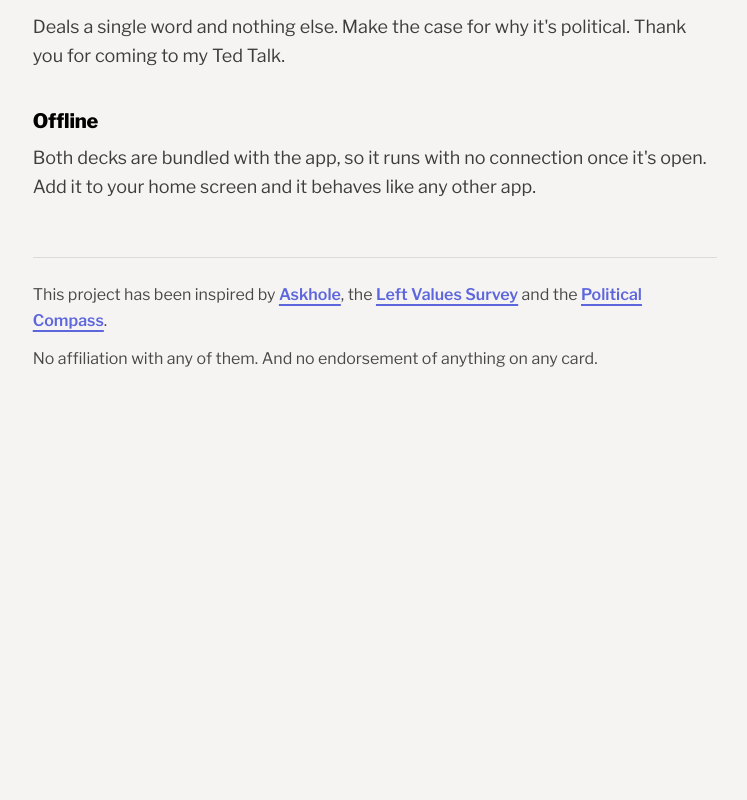
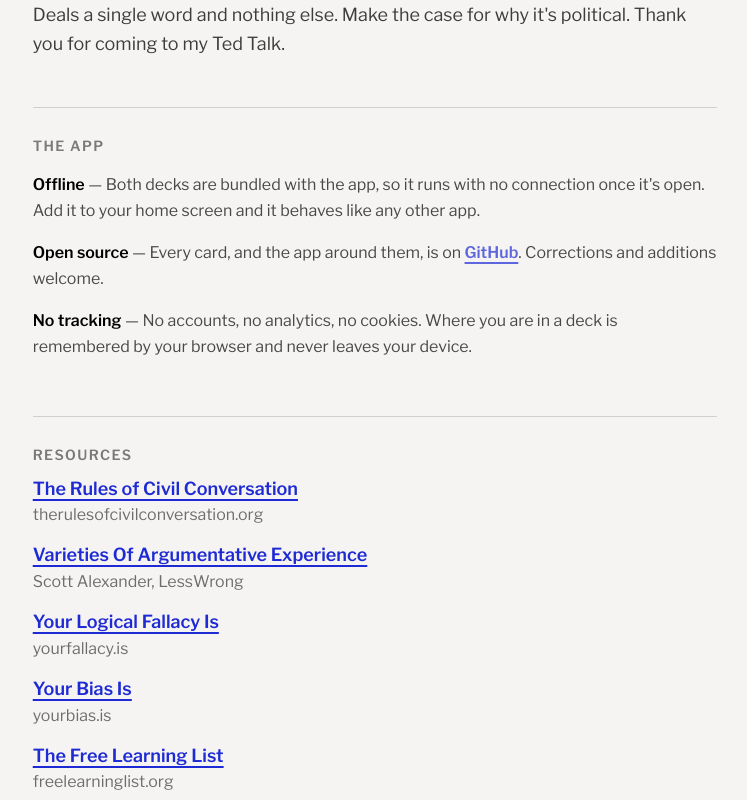
Before and after one commit to kleinlennart/polihole, a Next.js app: page /polihole/about in a window 1280 px wide. Shown: the part 500-1300 px from the top of the page, without its empty margins (265-1012 px from the left). Before the commit the page ends 904 px from the top, so only its background shows below. Built offline with nearby package versions, Linux system fonts and the light colour scheme.

Commit message:
add resources

```diff
--- a/app/about/page.tsx
+++ b/app/about/page.tsx
@@ -5,6 +5,25 @@ import { content } from "@/lib/content";
 import { RichText } from "@/components/rich-text";
 
 const copy = content.about;
+
+const linkClass =
+  "font-semibold text-[var(--link)] underline decoration-2 underline-offset-4 focus-visible:outline focus-visible:outline-2 focus-visible:outline-offset-2";
+
+/** Every link in `about.links`, ready to be dropped into a `{name}` slot. */
+const linkParts = Object.fromEntries(
+  Object.entries(copy.links).map(([name, link]) => [
+    name,
+    <a
+      key={name}
+      href={link.url}
+      target="_blank"
+      rel="noreferrer"
+      className={linkClass}
+    >
+      {link.label}
+    </a>,
+  ]),
+);
 
 export const metadata: Metadata = {
   title: `${copy.title} — ${content.app.name}`,
@@ -24,7 +43,7 @@ export default function AboutPage() {
       <h1 className="mt-10 text-[clamp(1.9rem,5vw,2.9rem)] leading-[1.1] font-extrabold tracking-[-0.025em] text-balance">
         {copy.intro}
       </h1>
-      <p className="mt-4 text-xl leading-snug opacity-65">{copy.lead}</p>
+      <p className="mt-3 text-xl leading-snug opacity-65">{copy.lead}</p>
 
       <div className="mt-12 flex flex-col gap-9">
         {copy.sections.map((section) => (
@@ -32,32 +51,62 @@ export default function AboutPage() {
             <h2 className="text-xl font-extrabold tracking-[-0.01em]">
               {section.heading}
             </h2>
-            <p className="mt-2 text-lg leading-relaxed opacity-75">
+            <p className="mt-1 text-lg leading-relaxed opacity-75">
               {section.body}
             </p>
           </section>
         ))}
       </div>
 
+      {/* The two headings above name the decks; these describe the thing they
+          come in. Same quiet label as Resources, so neither competes with a
+          deck name. */}
+      <section className="mt-12 border-t border-current/15 pt-7">
+        <h2 className="text-sm font-semibold tracking-widest uppercase opacity-50">
+          {copy.features.heading}
+        </h2>
+        <ul className="mt-4 flex flex-col gap-4">
+          {copy.features.items.map((item) => (
+            <li key={item.name} className="text-base leading-relaxed">
+              <span className="font-semibold">{item.name}</span>
+              <span className="opacity-70">
+                {" — "}
+                <RichText template={item.body} parts={linkParts} />
+              </span>
+            </li>
+          ))}
+        </ul>
+      </section>
+
+      {/* Its own tier, not a fourth section: the headings above describe this
+          app, these point away from it. The label is set quietly so the links
+          themselves carry the block. */}
+      <section className="mt-14 border-t border-current/15 pt-7">
+        <h2 className="text-sm font-semibold tracking-widest uppercase opacity-50">
+          {copy.resources.heading}
+        </h2>
+        <ul className="mt-3 flex flex-col gap-4">
+          {copy.resources.items.map((item) => (
+            <li key={item.url} className="text-lg leading-snug">
+              <a
+                href={item.url}
+                target="_blank"
+                rel="noreferrer"
+                className={linkClass}
+              >
+                {item.label}
+              </a>
+              <span className="mt-0.5 block text-base opacity-55">
+                {item.note}
+              </span>
+            </li>
+          ))}
+        </ul>
+      </section>
+
       <div className="mt-14 border-t border-current/15 pt-6 text-base leading-relaxed opacity-70">
         <p>
-          <RichText
-            template={copy.credits}
-            parts={Object.fromEntries(
-              Object.entries(copy.links).map(([name, link]) => [
-                name,
-                <a
-                  key={name}
-                  href={link.url}
-                  target="_blank"
-                  rel="noreferrer"
-                  className="font-semibold text-[var(--link)] underline decoration-2 underline-offset-4 focus-visible:outline focus-visible:outline-2 focus-visible:outline-offset-2"
-                >
-                  {link.label}
-                </a>,
-              ]),
-            )}
-          />
+          <RichText template={copy.credits} parts={linkParts} />
         </p>
         <p className="mt-3">
           {copy.affiliation} {copy.disclaimer}
--- a/content/en.json
+++ b/content/en.json
@@ -35,7 +35,7 @@
     "blurb": "The Politics of X. Make the case for why it matters.",
     "prefix": "The Politics of",
     "note": "Explain! You have 30 seconds / 1 min.",
-    "timerOptions": [30, 60],
+    "timerOptions": [ 30, 60 ],
     "timerStart": "Start {seconds}s",
     "timerStop": "Stop",
     "finishedTitle": "That's the whole deck.",
@@ -49,7 +49,7 @@
   },
   "about": {
     "title": "About",
-    "back": "Back to the decks",
+    "back": "Go back",
     "intro": "Two decks of prompts for people who enjoy arguing about politics.",
     "lead": "Nothing is scored, nothing is saved, and nobody wins.",
     "sections": [
@@ -60,14 +60,61 @@
       {
         "heading": "Politicize This",
         "body": "Deals a single word and nothing else. Make the case for why it's political. Thank you for coming to my Ted Talk."
-      },
-      {
-        "heading": "Offline",
-        "body": "Both decks are bundled with the app, so it runs with no connection once it's open. Add it to your home screen and it behaves like any other app."
       }
     ],
-    "credits": "This project has been inspired by {askhole}, the {leftValues} and the {politicalCompass}.",
+    "features": {
+      "heading": "The app",
+      "items": [
+        {
+          "name": "Offline",
+          "body": "Both decks are bundled with the app, so it runs with no connection once it's open. Add it to your home screen and it behaves like any other app."
+        },
+        {
+          "name": "Open source",
+          "body": "Every card, and the app around them, is on {source}. Corrections and additions welcome."
+        },
+        {
+          "name": "No tracking",
+          "body": "No accounts, no analytics, no cookies. Where you are in a deck is remembered by your browser and never leaves your device."
+        }
+      ]
+    },
+    "resources": {
+      "heading": "Resources",
+      "items": [
+        {
+          "label": "The Rules of Civil Conversation",
+          "note": "therulesofcivilconversation.org",
+          "url": "https://therulesofcivilconversation.org"
+        },
+        {
+          "label": "Varieties Of Argumentative Experience",
+          "note": "Scott Alexander, LessWrong",
+          "url": "https://www.lesswrong.com/posts/NLBbCQeNLFvBJJkrt/varieties-of-argumentative-experience"
+        },
+        {
+          "label": "Your Logical Fallacy Is",
+          "note": "yourfallacy.is",
+          "url": "https://yourfallacy.is"
+        },
+        {
+          "label": "Your Bias Is",
+          "note": "yourbias.is",
+          "url": "https://yourbias.is"
+        },
+        {
+          "label": "The Free Learning List",
+          "note": "freelearninglist.org",
+          "url": "https://freelearninglist.org"
+        }
+      ]
+    },
+    "credits": "This project was inspired by {askhole}, the {leftValues} and the {politicalCompass}.",
     "links": {
+      "source": {
+        "label": "GitHub",
+        "url": "https://github.com/kleinlennart/polihole"
+      },
       "askhole": {
         "label": "Askhole",
         "url": "https://askhole.io/"
@@ -82,6 +129,6 @@
       }
     },
     "affiliation": "No affiliation with any of them.",
-    "disclaimer": "And no endorsement of anything on any card."
+    "disclaimer": "And no endorsement of any card content."
   }
 }
```
Also changed, not shown: 1 other file (tests, documents, lock files or other folders).
